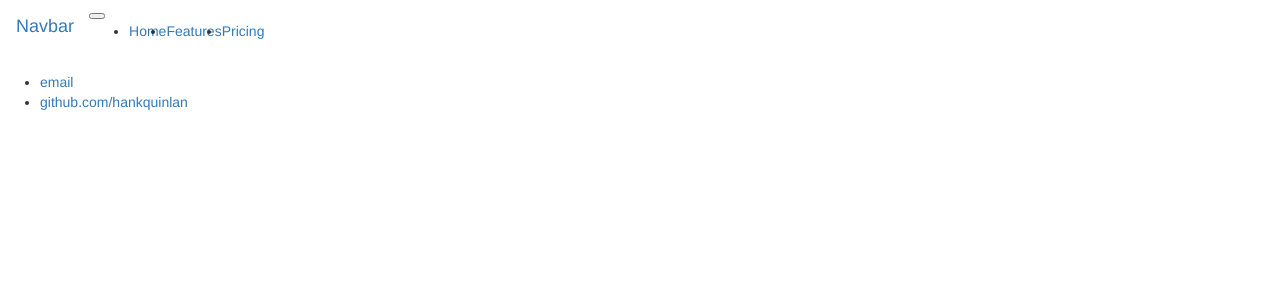
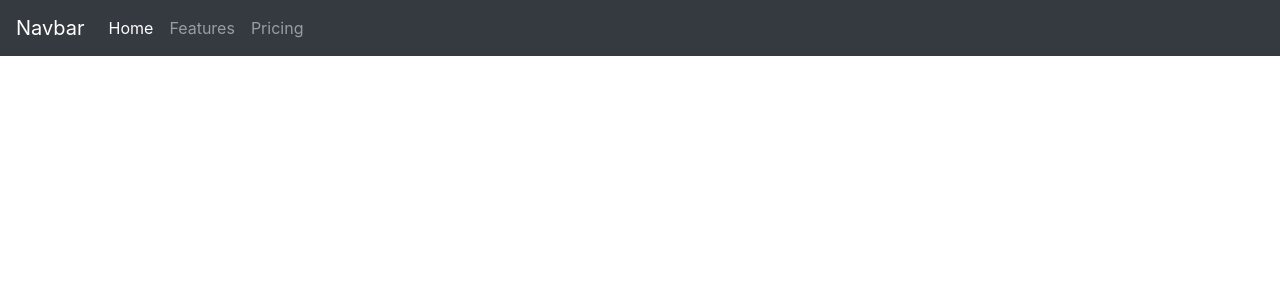
Before and after one commit to Daniel-Davies/13-RoboFarm, a Jekyll site: the page docs/index.html, which Jekyll copies as it is, in a window 1280 px wide. Shown: the top 300 px of the page. Built offline with Jekyll 4.4.1, drawn with Linux system fonts in a browser that asks for light colours; nearby versions of some CDN libraries.

Commit message:
html version

```diff
--- a/docs/index.html
+++ b/docs/index.html
@@ -1,10 +1,12 @@
 <!DOCTYPE html>
 <html>
 	<head>
-		<title>Hank Quinlan, Horrible Cop</title>
-        <!-- Latest compiled and minified CSS -->
-        <link rel="stylesheet" href="https://maxcdn.bootstrapcdn.com/bootstrap/3.3.7/css/bootstrap.min.css" integrity="sha384-BVYiiSIFeK1dGmJRAkycuHAHRg32OmUcww7on3RYdg4Va+PmSTsz/K68vbdEjh4u" crossorigin="anonymous">
-        <link rel="stylesheet" href="https://maxcdn.bootstrapcdn.com/bootstrap/3.3.7/css/bootstrap-theme.min.css" integrity="sha384-rHyoN1iRsVXV4nD0JutlnGaslCJuC7uwjduW9SVrLvRYooPp2bWYgmgJQIXwl/Sp" crossorigin="anonymous">
+        <title>RoboFarm</title>
+            <meta name="description" content="Index-search">
+            <link rel="stylesheet" href="https://maxcdn.bootstrapcdn.com/bootstrap/4.0.0/css/bootstrap.min.css" integrity="sha384-Gn5384xqQ1aoWXA+058RXPxPg6fy4IWvTNh0E263XmFcJlSAwiGgFAW/dAiS6JXm"
+                crossorigin="anonymous">
+            <link href="https://fonts.googleapis.com/css?family=Noto+Sans+KR" rel="stylesheet">
+            <link rel="stylesheet" href="https://cdnjs.cloudflare.com/ajax/libs/font-awesome/4.7.0/css/font-awesome.min.css">
 
 <!-- Latest compiled and minified JavaScript -->
 	</head>
@@ -28,13 +30,12 @@
               </ul>
             </div>
           </nav>
-		<footer>
-    		<ul>
-        		<li><a href="mailto:hankquinlanhub@gmail.com">email</a></li>
-        		<li><a href="https://github.com/hankquinlan">github.com/hankquinlan</a></li>
-			</ul>
-		</footer>
-        <script src="https://maxcdn.bootstrapcdn.com/bootstrap/3.3.7/js/bootstrap.min.js" integrity="sha384-Tc5IQib027qvyjSMfHjOMaLkfuWVxZxUPnCJA7l2mCWNIpG9mGCD8wGNIcPD7Txa" crossorigin="anonymous"></script>
-        <script src="https://code.jquery.com/jquery-3.1.1.slim.min.js" integrity="sha384-A7FZj7v+d/sdmMqp/nOQwliLvUsJfDHW+k9Omg/a/EheAdgtzNs3hpfag6Ed950n" crossorigin="anonymous"></script>
     </body>
+    <script src="https://code.jquery.com/jquery-3.3.1.slim.min.js" integrity="sha384-q8i/X+965DzO0rT7abK41JStQIAqVgRVzpbzo5smXKp4YfRvH+8abtTE1Pi6jizo"
+    crossorigin="anonymous"></script>
+<script src="https://cdnjs.cloudflare.com/ajax/libs/popper.js/1.14.6/umd/popper.min.js" integrity="sha384-wHAiFfRlMFy6i5SRaxvfOCifBUQy1xHdJ/yoi7FRNXMRBu5WHdZYu1hA6ZOblgut"
+    crossorigin="anonymous"></script>
+<script src="https://stackpath.bootstrapcdn.com/bootstrap/4.2.1/js/bootstrap.min.js" integrity="sha384-B0UglyR+jN6CkvvICOB2joaf5I4l3gm9GU6Hc1og6Ls7i6U/mkkaduKaBhlAXv9k"
+    crossorigin="anonymous"></script>
+
 </html>
```
